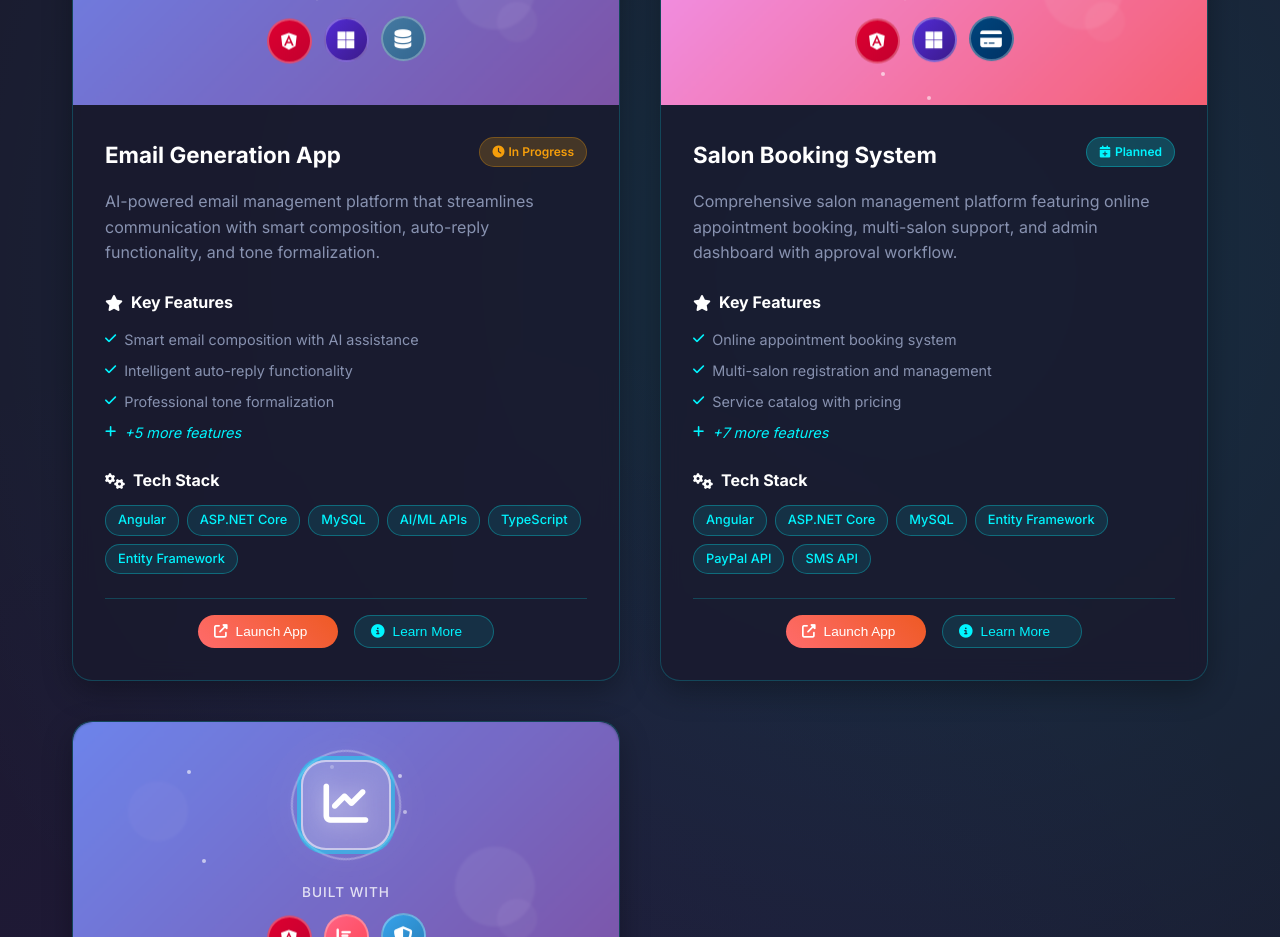
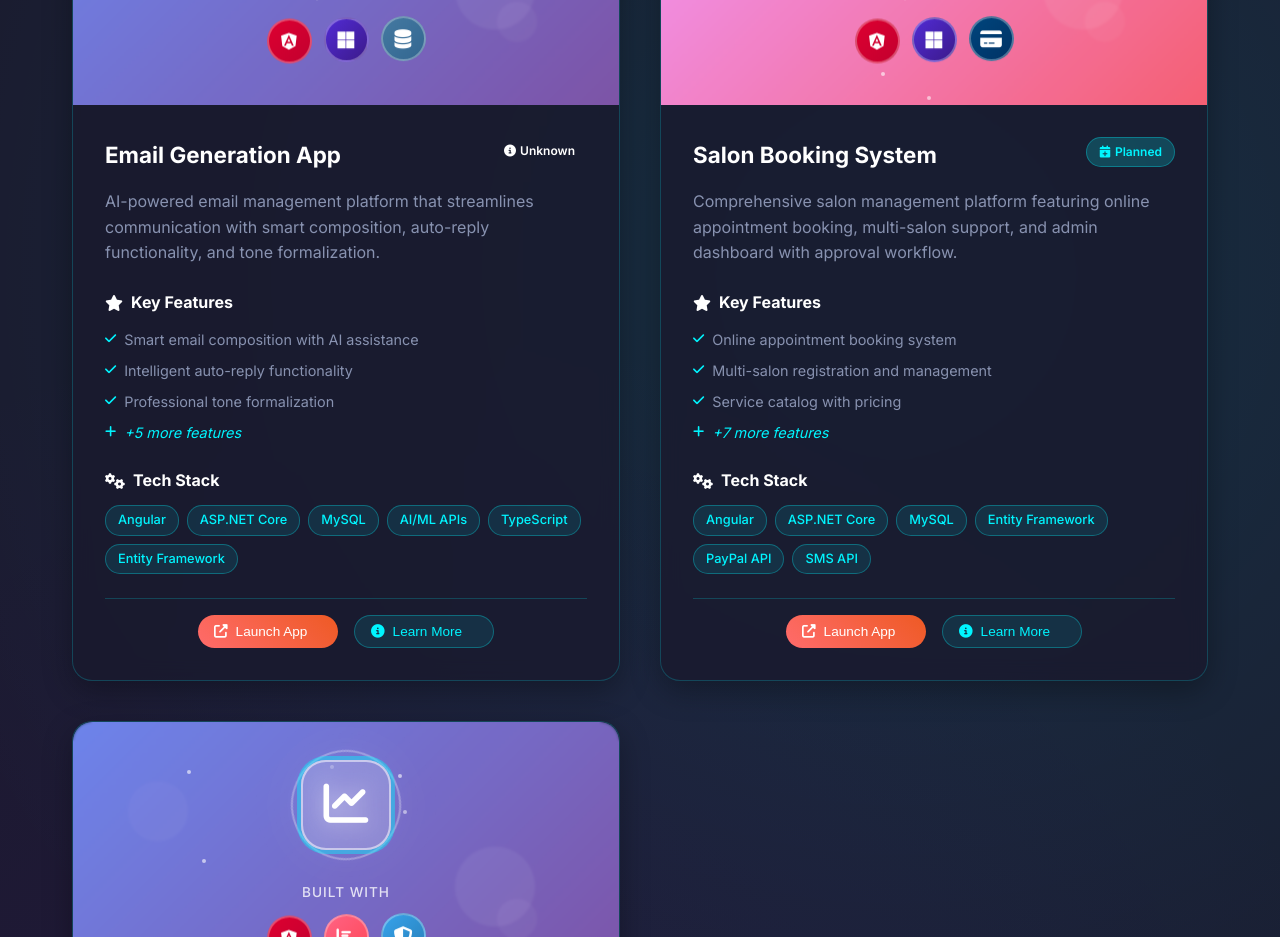
Before and after one commit to prathamesh-ab/portfolio-website, an Angular app: page / in a window 1280 px wide. Shown: the part 5460-6397 px from the top of the page. Built offline with nearby package versions, Linux system fonts and the light colour scheme.

Commit message:
Changed Status to deployed

```diff
--- a/src/app/components/projects/projects.ts
+++ b/src/app/components/projects/projects.ts
@@ -21,7 +21,7 @@ export class Projects implements OnInit {
       iconClass: 'fas fa-envelope',
       gradient: 'linear-gradient(135deg, #667eea 0%, #764ba2 100%)',
       category: 'web-app',
-      status: 'in-progress',
+      status: 'Deployed',
       liveUrl: 'https://mailcraft.prathameshbhanse.live/',
       githubUrl: '#',
       features: [
```
